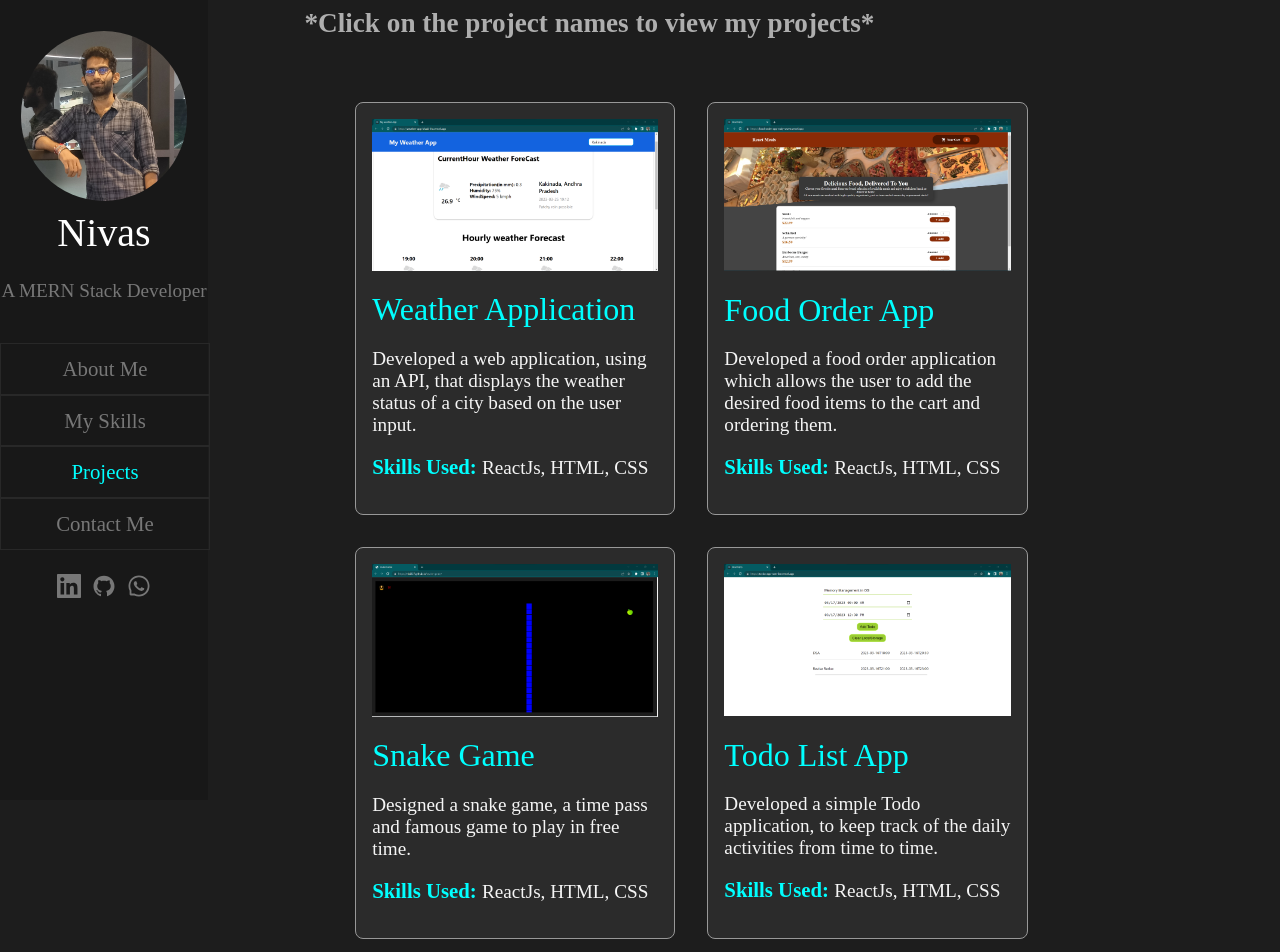
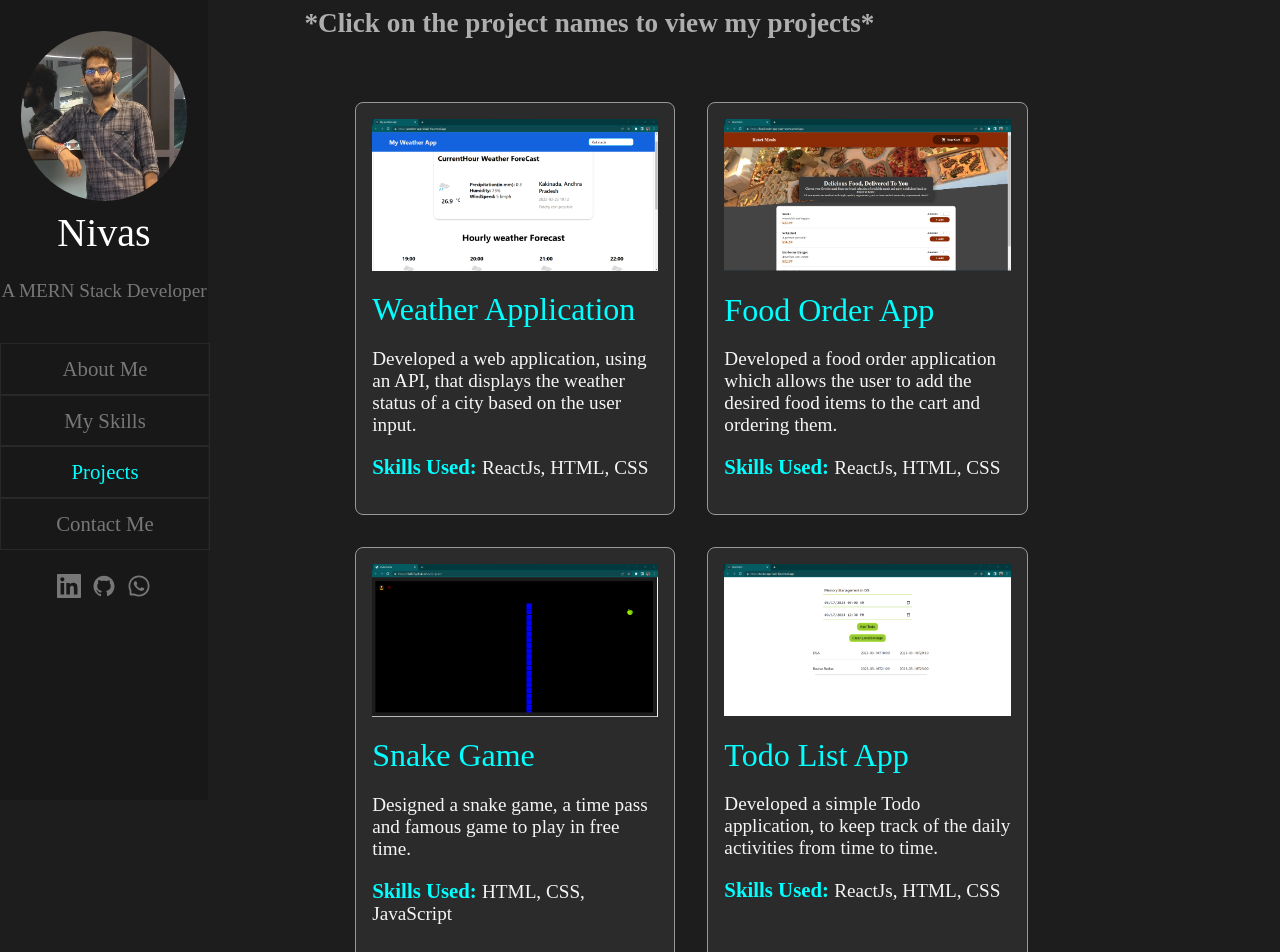
Before and after one commit to Nivi327/nivas_portfolio, a React (Create React App) app: page /projects in a window 1280 px wide. Shown: the top 952 px of the page. Built offline with nearby package versions, Linux system fonts and the light colour scheme.

Commit message:
Changed skills in the snake game project

```diff
--- a/src/components/projects/projects.jsx
+++ b/src/components/projects/projects.jsx
@@ -36,7 +36,7 @@ const Projects = () => {
                         <a>Snake Game</a>
                     </a>
                     <p>Designed a snake game, a time pass and famous game to play in free time.</p>
-                    <p><strong>Skills Used: </strong>ReactJs, HTML, CSS</p>
+                    <p><strong>Skills Used: </strong>HTML, CSS, JavaScript</p>
                 </li>
                 <li>
                     <a href='https://to-do-app-rust-five.vercel.app/' target='_blank'>
```
